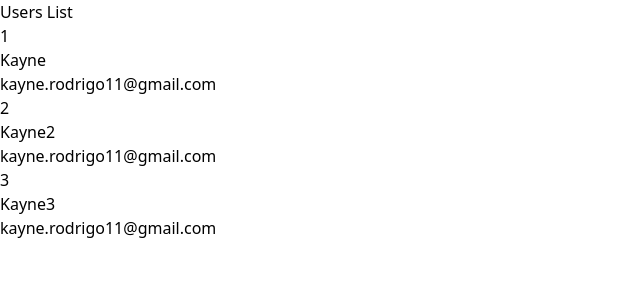
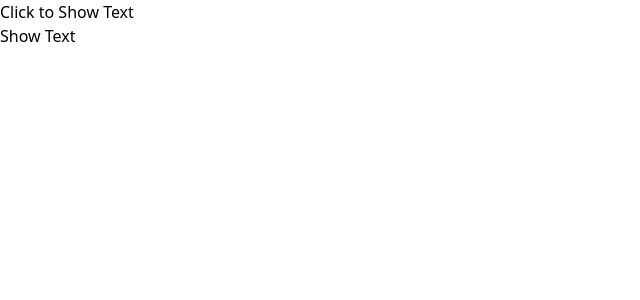
Before and after one commit to kayndrigs/react-101, a React (Vite) app: page / in a window 1280 px wide. Shown: the top 300 px of the page, without its empty margins (0-640 px from the left). Built offline with nearby package versions, Linux system fonts and the light colour scheme.

Commit message:
added files

```diff
--- a/src/App.tsx
+++ b/src/App.tsx
@@ -1,41 +1,48 @@
-import { useState } from "react";
-
-type User = {
-  id: string;
-  name: string;
-  email: string;
-}
-
-const DEFAULT_USERS = [
-  { id: "1", name:"Kayne", email: "kayne.rodrigo11@gmail.com"},
-  { id: "2", name:"Kayne2", email: "kayne.rodrigo11@gmail.com"},
-  { id: "3", name:"Kayne3", email: "kayne.rodrigo11@gmail.com"}
-];
-
+import { useEffect, useState } from "react";
 
 export default function App() {
-  const [users] = useState<User[]>(DEFAULT_USERS);
+  const [isShow, setIsShow] = useState(false);
+
+  const handleClick = () => {
+    setIsShow(!isShow);
+  };
+
 
   return (
     <div>
-      <h1>Users List</h1>
-      <div className="flex flex-col gap-4">
-        {users.map((user) => (
-          <UserCard key={user.id} id={user.id} name={user.name} email={user.email} />
-        ))}
-      </div>
+      {/* ternary operator */}
+      <button onClick={handleClick}>
+        {isShow ? "Click to Hide Text" : "Click to Show Text"}
+      </button>
+      {isShow ? <HideText/> : <ShowText/> }
     </div>
     );
 }
 
-type UserCardProps = User;
 
-const UserCard = (props: UserCardProps) => {
-  return (
-    <div className = "flex flex-col gap-2 p-4 bg-gray-200 rounded-md max-w-sm">
-      <p>{props.id}</p>
-      <h2>{props.name}</h2>
-      <p>{props.email}</p>
-    </div>
-  );
+function HideText() {
+  /** Pag gumana yung useEffect hook, meaning nasa mounted state */
+  useEffect(() => {
+    console.log("Hide Text is Mounted");
+
+  /** Unmounting */
+    return () => {
+        console.log("Hide Text is Unmounted")
+    };
+
+  }, []);
+  return <p>Hide Text</p>
 };
+
+
+function ShowText() {
+  useEffect(() => {
+    console.log("Show Text is Mounted");
+      /** Unmounting */
+    return () => {
+      console.log("Show Text is Unmounted")
+    };
+  }, []);
+
+  return <p>Show Text</p>
+}
--- /dev/null
+++ b/src/types.ts
@@ -0,0 +1,5 @@
+export type User = {
+    id: string;
+    name: string;
+    email: string;
+  }
```
Also changed, not shown: src/components/user-card.tsx (added, +13 -0 lines), src/components/user-list.tsx (added, +34 -0 lines).
